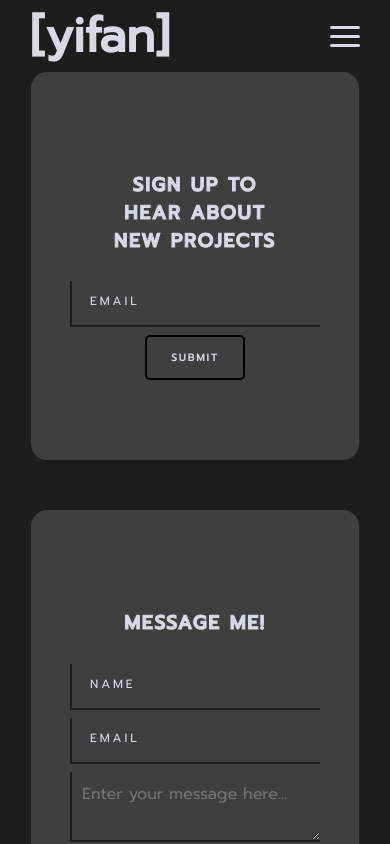
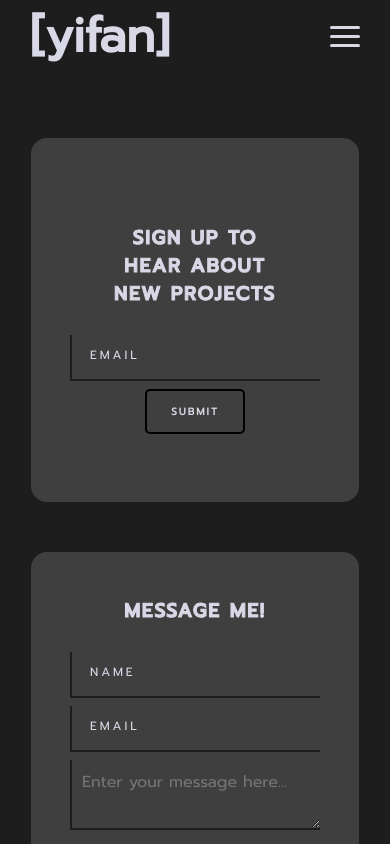
Before and after one commit to yifan117/my-portfolio, a SvelteKit app: page /contact-me in a window 390 px wide. Built offline with nearby package versions, Linux system fonts and the light colour scheme.

Commit message:
added custom height for media query

```diff
--- a/src/routes/contact-me/+page.svelte
+++ b/src/routes/contact-me/+page.svelte
@@ -1,4 +1,5 @@
 <script lang="ts">
+	import { CHROME_CRASHPAD_PIPE_NAME } from './../../../.svelte-kit/ambient.d.ts';
     import Nav from "../lib/nav-bar.svelte";
     import Footer from "../Footer.svelte";
 </script>
@@ -103,8 +104,9 @@ span
     padding 80px
     flex-direction column
     width 100%
+    height 100%
     max-width 80%
-    height 70%
+    max-height 80%
     background rgba(255, 255, 255, 0.15)
     border-radius 16px
     gap 8px
@@ -181,4 +183,7 @@ input[type=submit]:hover
     .container
         flex-direction column
 
+    .card
+        max-height 40%
+
 </style>
```
